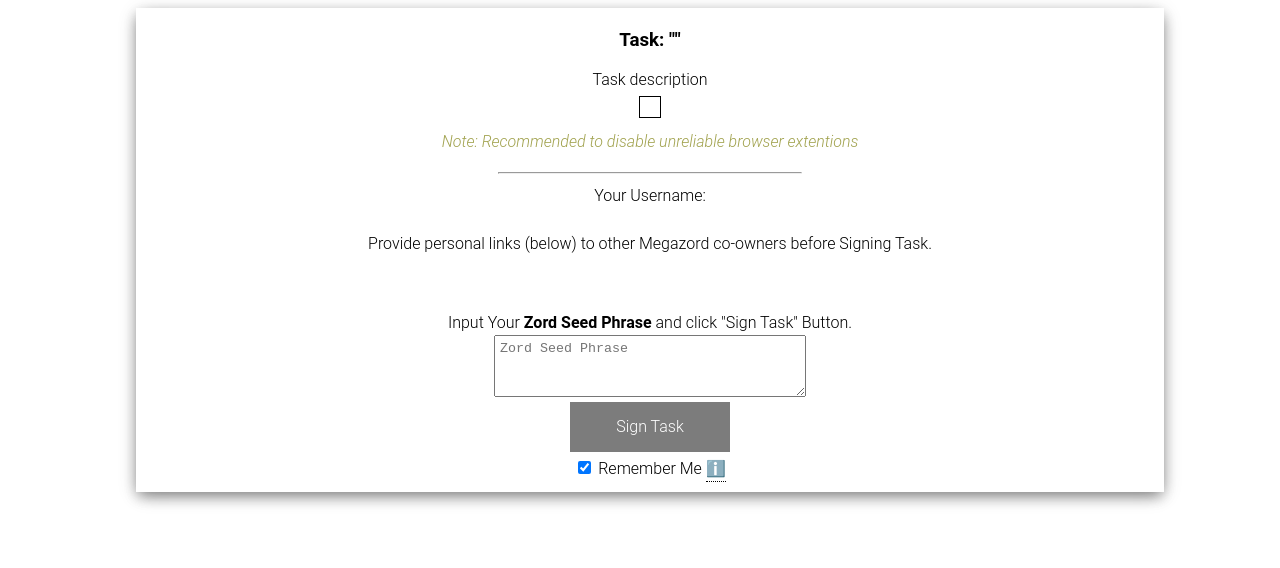
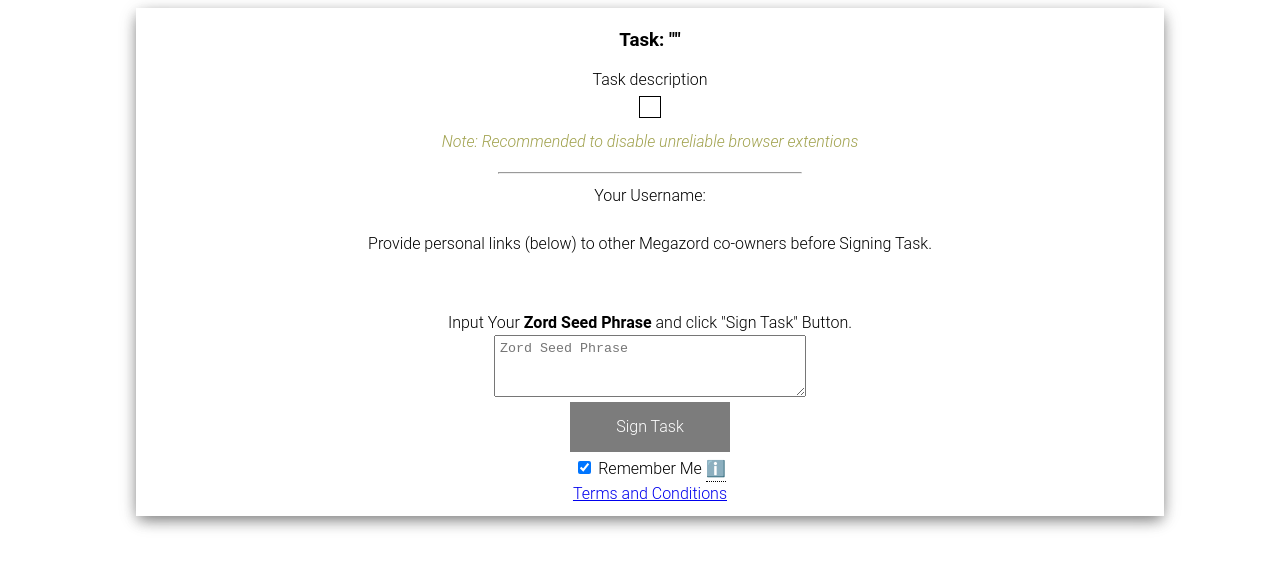
Before and after one commit to CloutMegazord/signing-cloutmegazord, a website: page functions/templates/taskSession/task-template.html in a window 1280 px wide. Drawn offline with Linux system fonts and the light colour scheme.

Commit message:
add link to terms

```diff
--- a/functions/templates/taskSession/task-template.html
+++ b/functions/templates/taskSession/task-template.html
@@ -245,6 +245,7 @@
                     </label>
                 </div>
                 <div id="ready_info">Waiting to other Zords.</div>
+                <div id="terms"><a href="https://cloutmegazord.com/landing/terms" target="_blank">Terms and Conditions</a></div>
             </div>
             <div id='successMessage' style="display:none" >The task is being processed</div>
             <div id='errorMessage' style="display:none" ></div>
```
